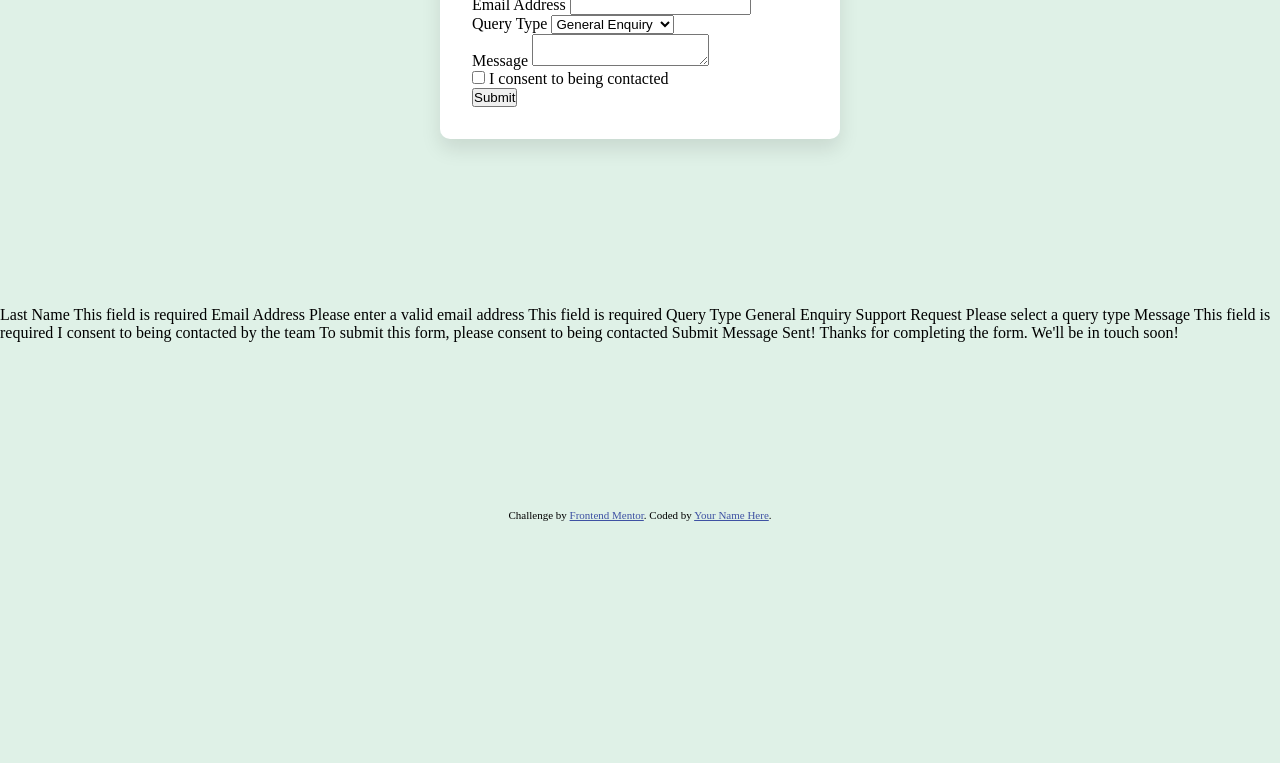
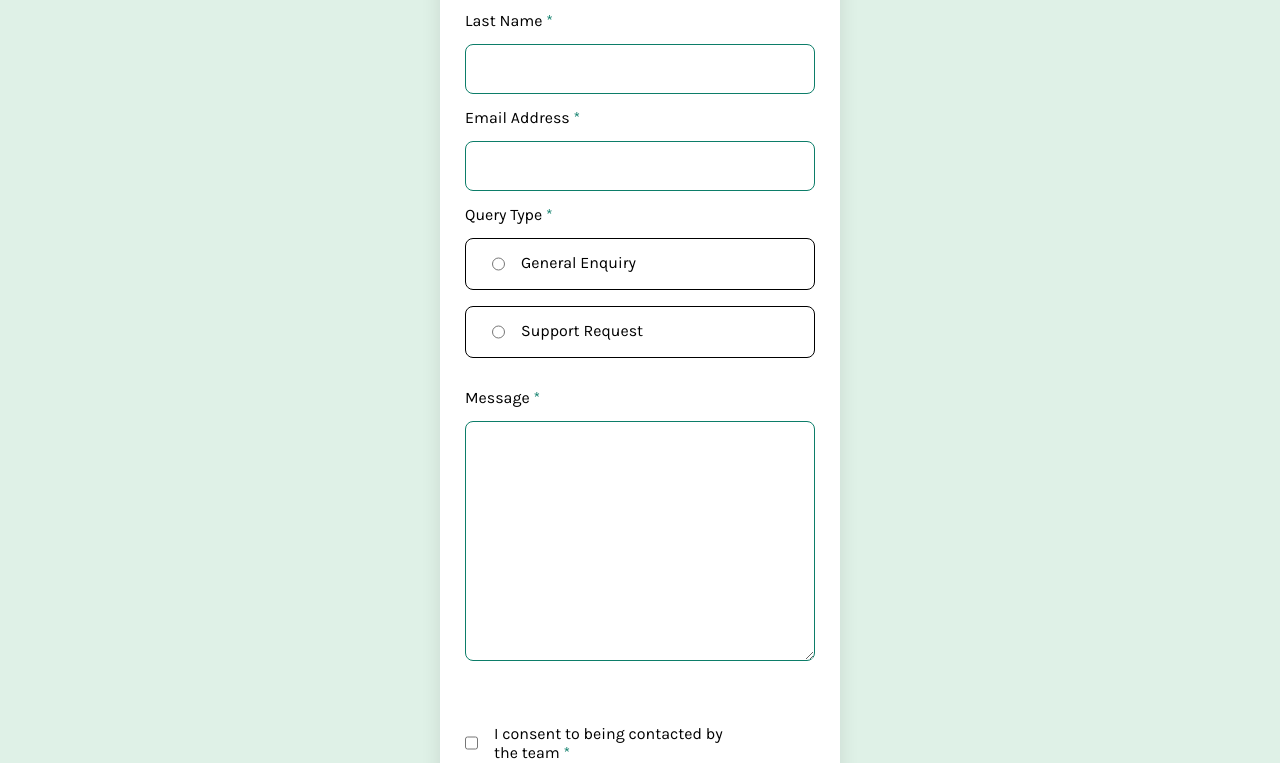
Before and after one commit to cyeguez/contact-form-main, a plain HTML site: page index.html in a window 1280 px wide. Shown: the part 195-958 px from the top of the page. Before the commit the page ends 800 px from the top, so only its background shows below. Drawn offline with Linux system fonts and the light colour scheme.

Commit message:
Dar estilos al formulario principal

```diff
--- a/index.html
+++ b/index.html
@@ -37,28 +37,35 @@
   </head>
   <body>
     <div class="container">
-      <h1 class="title">Contact Us</h1>
+      <h1 class="title karla-700">Contact Us</h1>
       <form action="#" id="form1">
         <div class="form-group">
-          <label for="fname" req>First Name </label>
+          <label for="fname" req>First Name  <span class="symbol"> * </span> </label>
           <input type="text" id="fname" name="fname" required />
-          <label for="lname" req>Last Name </label>s
+          <label for="lname" req>Last Name <span class="symbol"> * </span> </label>
           <input type="text" id="lname" name="lname" required />
         </div>
-        <label for="mail">Email Address</label>
+        <label for="mail">Email Address <span class="symbol"> * </span></label>
         <input type="email" id="mail" name="mail" required />
-        <div class="form-group">
-          <label for="query">Query Type</label>
-          <select id="query" name="query" required>
-            <option value="general">General Enquiry</option>
-            <option value="support">Support Request</option>
-          </select>
-        </div>
-        <label for="msg">Message</label>
+        <section>
+          <label for="query">Query Type <span class="symbol"> * </span></label>
+          <div class="form-group">
+            <div class="wrapper">
+              <input type="radio" name="choice" value="general" id="choice1">
+              <label for="choice1">General Enquiry</label>
+            </div>
+            <div class="wrapper">
+              <input type="radio" name="choice" value="support" id="choice2">
+              <label for="choice2">Support Request</label>
+            </div>
+          </div>
+        </section>
+
+        <label for="msg">Message <span class="symbol"> * </span></label>
         <textarea id="msg" name="msg" required></textarea>
-        <div class="form-group">
+        <div class="group-consent">
           <input type="checkbox" id="consent" name="consent" required />
-          <label for="consent">I consent to being contacted</label>
+          <label for="consent">I consent to being contacted by the team <span class="symbol">*</span></label>
         </div>
         <button type="submit">Submit</button>
       </form>
--- a/style.css
+++ b/style.css
@@ -38,14 +38,92 @@ body {
   background-color: var(--Green-200);
   display: grid;
   place-items: center;
+  padding-inline: 1rem;
+  font-family: "karla", sans-serif;
+  font-size: 16px;
 }
 
-.container{
+.container {
   background-color: var(--White);
   border-radius: 10px;
   box-shadow: 0px 10px 20px rgba(0, 0, 0, 0.1);
-  padding: 2rem;
   width: 100%;
   max-width: 400px;
+  padding: 30px 25px;
+}
+
+.title {
+  margin-bottom: 2.625rem;
+  font-size: 1.25rem;
+}
+
+.form-group {
+  display: flex;
+  flex-direction: column;
+}
+
+label {
+  margin-block: 0.875rem;
+  display: block;
+}
+input{
+  height: 3.125rem;
+  border-radius: 8px;
+  border: 1px solid var(--Green-600);
+}
+
+input[type="email"] {
+  width: 100%;
+}
+
+.wrapper{
+  display: flex;
+  gap: 1rem;
+  border: 1px solid ;
+  border-radius: 8px;
+  margin-bottom: 1rem;
+  padding-left: 1.625rem;
+}
+
+.symbol{
+  color: var(--Green-600);
+}
+
+textarea{
+  width: 100%;
+  height: 15rem;
+  border-radius: 8px;
+  border: 1px solid var(--Green-600);
+  margin-bottom: 2.8125rem;
 
 }
+
+.group-consent{
+  display: flex;
+  align-items: center;
+  gap: 1rem;
+  margin-bottom: 2.8125rem;
+}
+
+.group-consent label{
+  width: 70%;
+
+}
+
+#consent:hover{
+  cursor: pointer;
+}
+
+button[type="submit"]{
+  width: 100%;
+  height: 3.75rem;
+  border-radius: 8px;
+  background-color: var(--Green-600);
+  color: var(--White);
+  border: none;
+  font-weight: 700;
+
+  &:hover{
+    cursor: pointer;
+  }
+}
```
